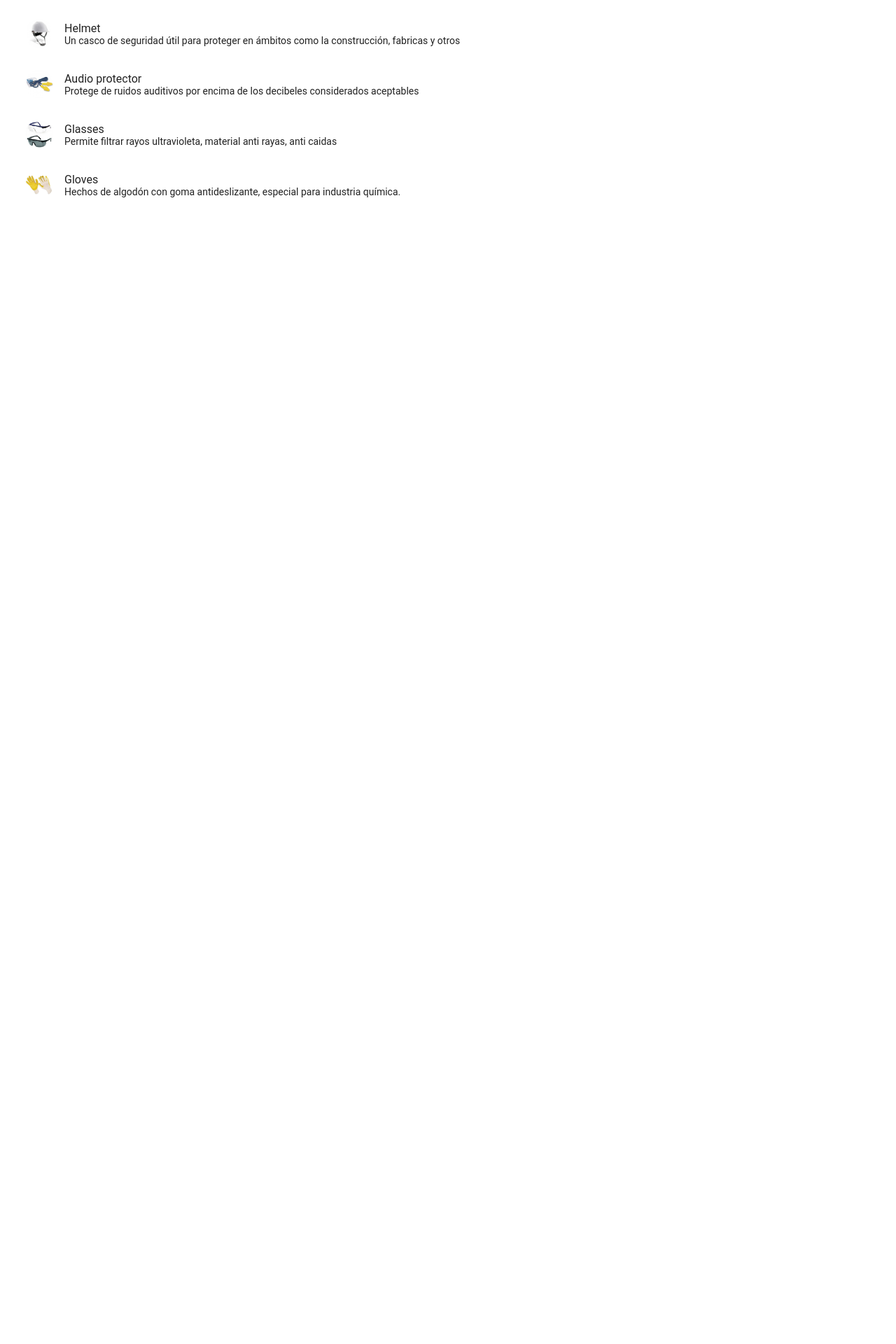
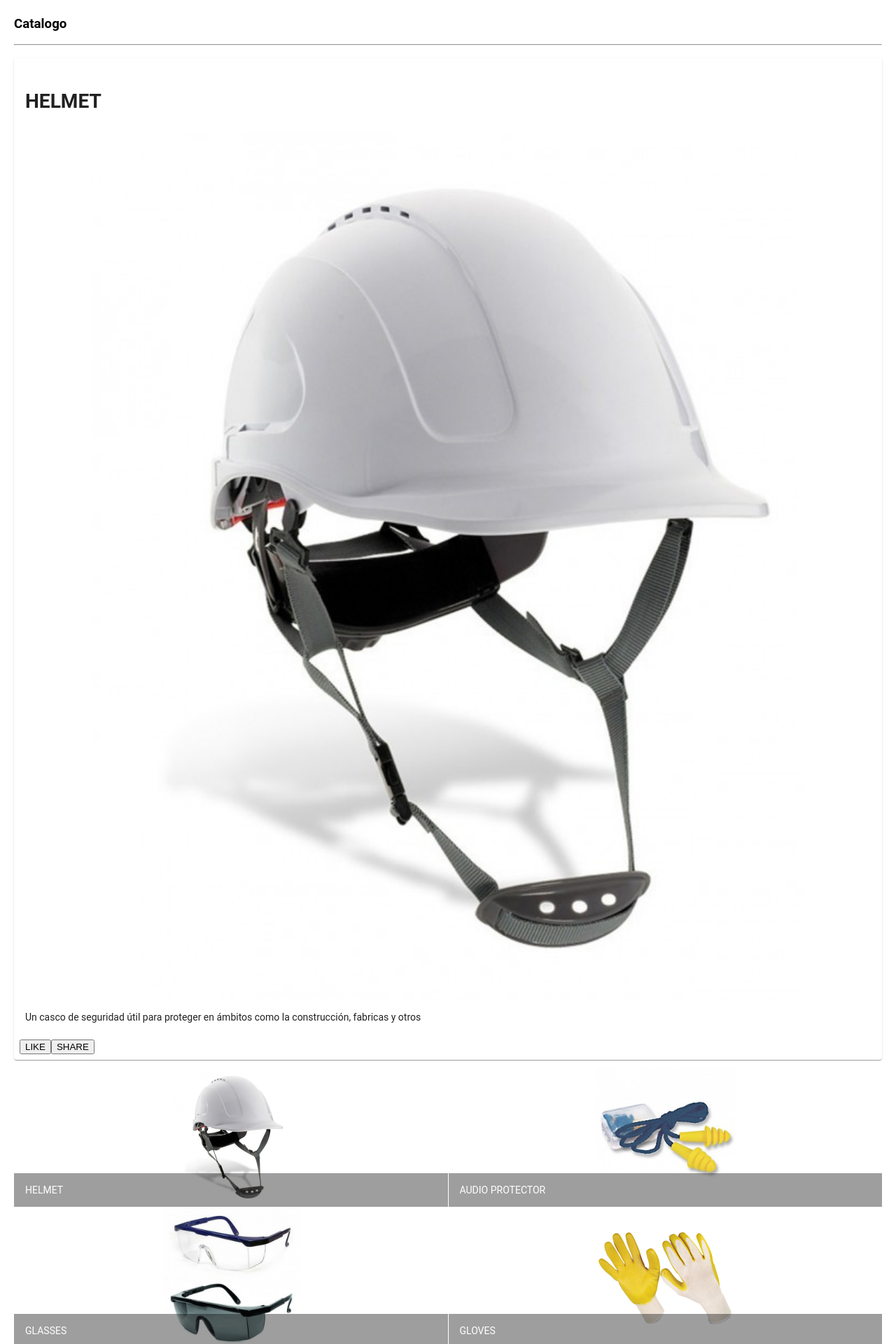
Before and after one commit to cmtp/ssi-angular, an Angular app: page / in a window 1280 px wide. Shown: the part 80-2000 px from the top of the page at 70% size. Before the commit the page ends 800 px from the top, so only its background shows below. Built offline with nearby package versions, Linux system fonts and the light colour scheme.

Commit message:
add new component catalog

```diff
--- a/src/app/app.module.ts
+++ b/src/app/app.module.ts
@@ -9,6 +9,8 @@ import { BrowserAnimationsModule } from '@angular/platform-browser/animations';
 import { FlexLayoutModule } from '@angular/flex-layout';
 import { MatToolbarModule } from '@angular/material/toolbar';
 import { MatListModule } from '@angular/material/list';
+import { MatGridListModule } from '@angular/material/grid-list';
+import { MatCardModule } from '@angular/material/card';
 
 import 'hammerjs';
 import { CatalogComponent } from './catalog/catalog.component';
@@ -24,7 +26,9 @@ import { CatalogComponent } from './catalog/catalog.component';
     BrowserAnimationsModule,
     FlexLayoutModule,
     MatToolbarModule,
-    MatListModule
+    MatListModule,
+    MatGridListModule,
+    MatCardModule
   ],
   providers: [],
   bootstrap: [AppComponent]
--- a/src/app/catalog/catalog.component.html
+++ b/src/app/catalog/catalog.component.html
@@ -2,14 +2,40 @@
      fxLayout="column"
      fxLayoutGap="10px">
 
-  <mat-list fxFlex> <!-- fxFlex indica que sera tratado como una pieza de contenido-->
-    <mat-list-item *ngFor="let item of items">
-      <img mat-list-avatar src={{item.image}} alt={{item.name}}>
-      <h1 mat-line> {{item.name}} </h1>
-      <p mat-line>
-        <span> {{item.description}} </span>
-      </p>
-    </mat-list-item>
-  </mat-list>
+  <div fxFlex>
+    <div>
+      <h3>Catalogo</h3>
+      <hr>
+    </div>
+  </div>
+  <div fxFlex *ngIf="selectedItem">
+    <mat-card>
+      <mat-card-title-group>
+        <mat-card-title>
+          <h3>{{selectedItem.name | uppercase}}</h3>
+        </mat-card-title>
+      </mat-card-title-group>
+      <img matCardImage src={{selectedItem.image}} alt={{selectedItem.name}}>
+      <mat-card-content>
+        <p>{{selectedItem.description}}
+        </p>
+      </mat-card-content>
+      <mat-card-actions align="start">
+        <button mat-button (click)="onAction($event)">LIKE</button>
+        <button mat-button (click)="onAction($event)">SHARE</button>
+      </mat-card-actions>
+    </mat-card>
+  </div>
+
+  <div fxFlex>
+    <mat-grid-list cols="2" [rowHeight]="'200px'">
+      <mat-grid-tile *ngFor="let item of items">
+        <img height="200px" src={{item.image}} alt={{item.name}}>
+        <mat-grid-tile-footer>
+          <h1 mat-line>{{item.name | uppercase}}</h1>
+        </mat-grid-tile-footer>
+      </mat-grid-tile>
+    </mat-grid-list>
+  </div>
 
 </div>
--- a/src/app/catalog/catalog.component.ts
+++ b/src/app/catalog/catalog.component.ts
@@ -1,14 +1,9 @@
 import { Component, OnInit } from '@angular/core';
 import { Item } from '../shared/items';
 
-@Component({
-  selector: 'app-catalog',
-  templateUrl: './catalog.component.html',
-  styleUrls: ['./catalog.component.scss']
-})
-export class CatalogComponent implements OnInit {
 
-  items: Item[] = [
+
+const ITEMS: Item[] = [
   {
     name: 'Helmet',
     image: '/assets/images/helmet.jpg',
@@ -43,6 +38,15 @@ export class CatalogComponent implements OnInit {
   }
 ];
 
+@Component({
+  selector: 'app-catalog',
+  templateUrl: './catalog.component.html',
+  styleUrls: ['./catalog.component.scss']
+})
+export class CatalogComponent implements OnInit {
+
+  items = ITEMS;
+  selectedItem = ITEMS[0];
 
   constructor() { }
 
```
Lines whose indentation alone changed are shown as unchanged.
